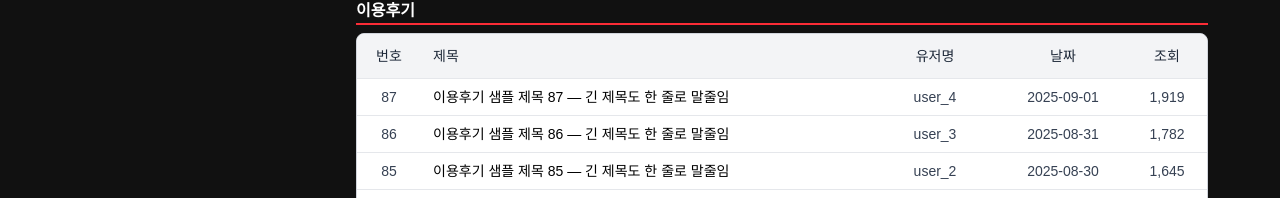
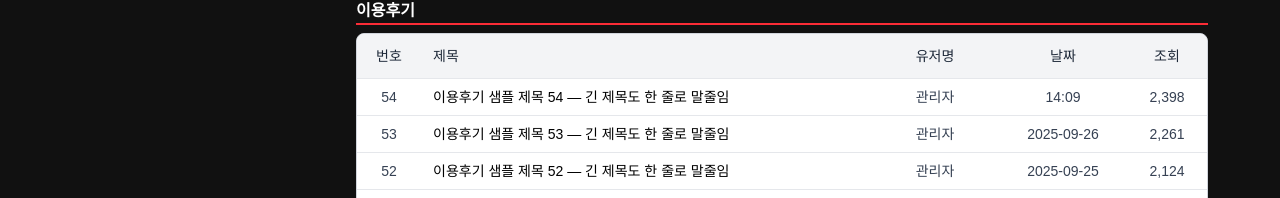
Before and after one commit to millwheel/bojeung365, a Next.js app: page /main/review in a window 1280 px wide. Shown: the part 602-800 px from the top of the page. Built offline with nearby package versions, Linux system fonts and the light colour scheme; no server answers.

Commit message:
feat: date format 함수 추가

```diff
--- a/src/component/noticeBoard.tsx
+++ b/src/component/noticeBoard.tsx
@@ -3,6 +3,7 @@
 import { useMemo, useState } from "react";
 import Link from "next/link";
 import Pagination from "@/component/pagination";
+import {formatDate} from "@/util/dataFormat";
 
 type Post = {
     id: number;
@@ -17,15 +18,20 @@ const BASE_UTC = Date.parse("2025-09-01T00:00:00Z"); // 고정 기준일(UTC)
 
 // 결정적(SSR=CSR 동일) 샘플 데이터 생성
 function makeSampleData(count = 20): Post[] {
+    const today = new Date(); // 오늘 날짜 기준
     return Array.from({ length: count }, (_, i) => {
         const id = count - i;
 
-        // 날짜: 기준일에서 i일 빼기 (UTC 고정)
-        const ms = BASE_UTC - i * 24 * 60 * 60 * 1000;
-        const d = new Date(ms);
-        const yyyy = d.getUTCFullYear();
-        const mm = String(d.getUTCMonth() + 1).padStart(2, "0");
-        const dd = String(d.getUTCDate()).padStart(2, "0");
+        // 오늘에서 i일 빼기
+        const d = new Date(today);
+        d.setDate(today.getDate() - i);
+
+        const yyyy = d.getFullYear();
+        const mm = String(d.getMonth() + 1).padStart(2, "0");
+        const dd = String(d.getDate()).padStart(2, "0");
+
+        const hh = String(d.getHours()).padStart(2, "0");
+        const min = String(d.getMinutes()).padStart(2, "0");
 
         // 조회수: 랜덤 대신 결정적 수식
         const views = (id * 137) % 5000;
@@ -33,8 +39,9 @@ function makeSampleData(count = 20): Post[] {
         return {
             id,
             title: `공지사항 샘플 제목 ${id} — 긴 제목도 한 줄로 말줄임`,
-            user: '관리자',
-            date: `${yyyy}-${mm}-${dd}`,
+            user: "관리자",
+            // YYYY-MM-DD HH:mm 형식으로 저장
+            date: `${yyyy}-${mm}-${dd} ${hh}:${min}`,
             views,
         };
     });
@@ -85,7 +92,7 @@ export default function NoticeBoard() {
                                 </Link>
                             </td>
                             <td className={cellClass}>{post.user}</td>
-                            <td className={cellClass}>{post.date}</td>
+                            <td className={cellClass}>{formatDate(post.date)}</td>
                             <td className={cellClass}>{nf.format(post.views)}</td>
                         </tr>
                     ))}
--- a/src/component/reviewBoard.tsx
+++ b/src/component/reviewBoard.tsx
@@ -3,6 +3,7 @@
 import { useMemo, useState } from "react";
 import Link from "next/link";
 import Pagination from "@/component/pagination";
+import {formatDate} from "@/util/dataFormat";
 
 type Post = {
     id: number;
@@ -16,16 +17,21 @@ const PAGE_SIZE = 20;
 const BASE_UTC = Date.parse("2025-09-01T00:00:00Z"); // 고정 기준일(UTC)
 
 // 결정적(SSR=CSR 동일) 샘플 데이터 생성
-function makeSampleData(count = 87): Post[] {
+function makeSampleData(count = 54): Post[] {
+    const today = new Date(); // 오늘 날짜 기준
     return Array.from({ length: count }, (_, i) => {
         const id = count - i;
 
-        // 날짜: 기준일에서 i일 빼기 (UTC 고정)
-        const ms = BASE_UTC - i * 24 * 60 * 60 * 1000;
-        const d = new Date(ms);
-        const yyyy = d.getUTCFullYear();
-        const mm = String(d.getUTCMonth() + 1).padStart(2, "0");
-        const dd = String(d.getUTCDate()).padStart(2, "0");
+        // 오늘에서 i일 빼기
+        const d = new Date(today);
+        d.setDate(today.getDate() - i);
+
+        const yyyy = d.getFullYear();
+        const mm = String(d.getMonth() + 1).padStart(2, "0");
+        const dd = String(d.getDate()).padStart(2, "0");
+
+        const hh = String(d.getHours()).padStart(2, "0");
+        const min = String(d.getMinutes()).padStart(2, "0");
 
         // 조회수: 랜덤 대신 결정적 수식
         const views = (id * 137) % 5000;
@@ -33,8 +39,9 @@ function makeSampleData(count = 87): Post[] {
         return {
             id,
             title: `이용후기 샘플 제목 ${id} — 긴 제목도 한 줄로 말줄임`,
-            user: `user_${(id % 12) + 1}`,
-            date: `${yyyy}-${mm}-${dd}`,
+            user: "관리자",
+            // YYYY-MM-DD HH:mm 형식으로 저장
+            date: `${yyyy}-${mm}-${dd} ${hh}:${min}`,
             views,
         };
     });
@@ -85,7 +92,7 @@ export default function ReviewBoard() {
                                 </Link>
                             </td>
                             <td className={cellClass}>{post.user}</td>
-                            <td className={cellClass}>{post.date}</td>
+                            <td className={cellClass}>{formatDate(post.date)}</td>
                             <td className={cellClass}>{nf.format(post.views)}</td>
                         </tr>
                     ))}
--- /dev/null
+++ b/src/util/dataFormat.ts
@@ -0,0 +1,18 @@
+/**
+ * 오늘이면 "HH:mm" 형식으로,
+ * 오늘이 아니면 "YYYY-MM-DD" 형식으로 반환합니다.
+ *
+ * @param dateStr "YYYY-MM-DD HH:mm" 형식의 문자열
+ */
+export function formatDate(dateStr: string): string {
+    const [ymd, hm] = dateStr.split(" ");
+
+    const today = new Date();
+    const yyyy = today.getFullYear();
+    const mm = String(today.getMonth() + 1).padStart(2, "0");
+    const dd = String(today.getDate()).padStart(2, "0");
+
+    const todayStr = `${yyyy}-${mm}-${dd}`;
+
+    return ymd === todayStr ? hm : ymd;
+}
```
